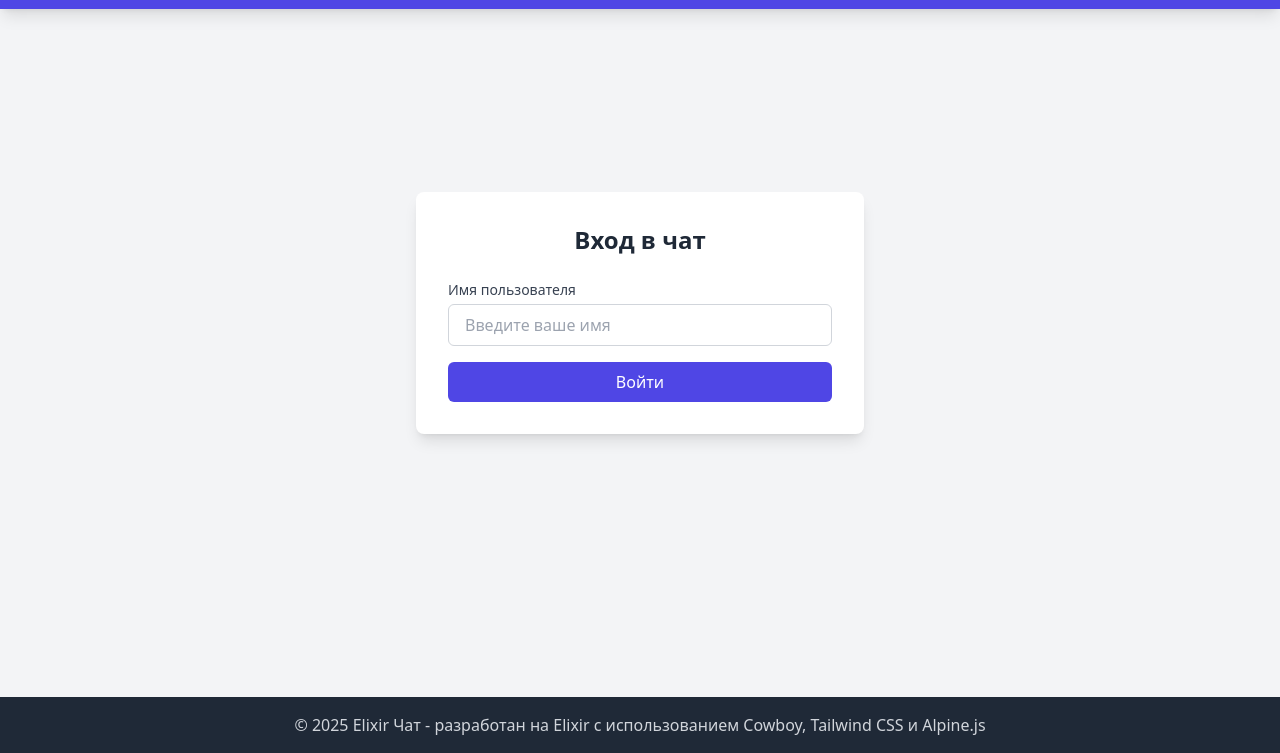
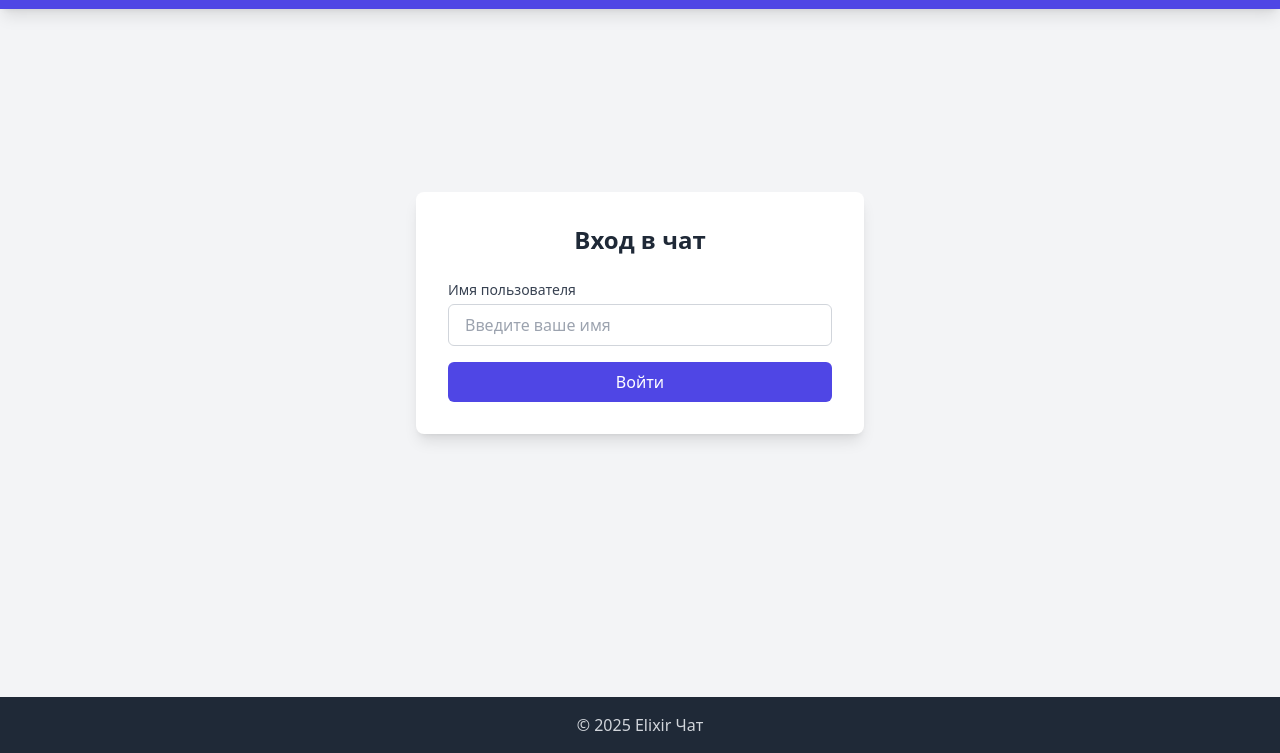
Before and after one commit to SShlykov/ex_pure_chat, a plain HTML site: page priv/static/index.html in a window 1280 px wide. Shown: the part 47-800 px from the top of the page. Drawn offline with nearby package versions, Linux system fonts and the light colour scheme; some icons are missing.

Commit message:
feat: upd

```diff
--- a/priv/static/index.html
+++ b/priv/static/index.html
@@ -315,10 +315,7 @@
 
             <footer class="bg-gray-800 text-gray-300 py-4">
                 <div class="max-w-6xl mx-auto px-4 text-center">
-                    <p>
-                        &copy; 2025 Elixir Чат - разработан на Elixir с
-                        использованием Cowboy, Tailwind CSS и Alpine.js
-                    </p>
+                    <p>&copy; 2025 Elixir Чат</p>
                 </div>
             </footer>
         </div>
```
